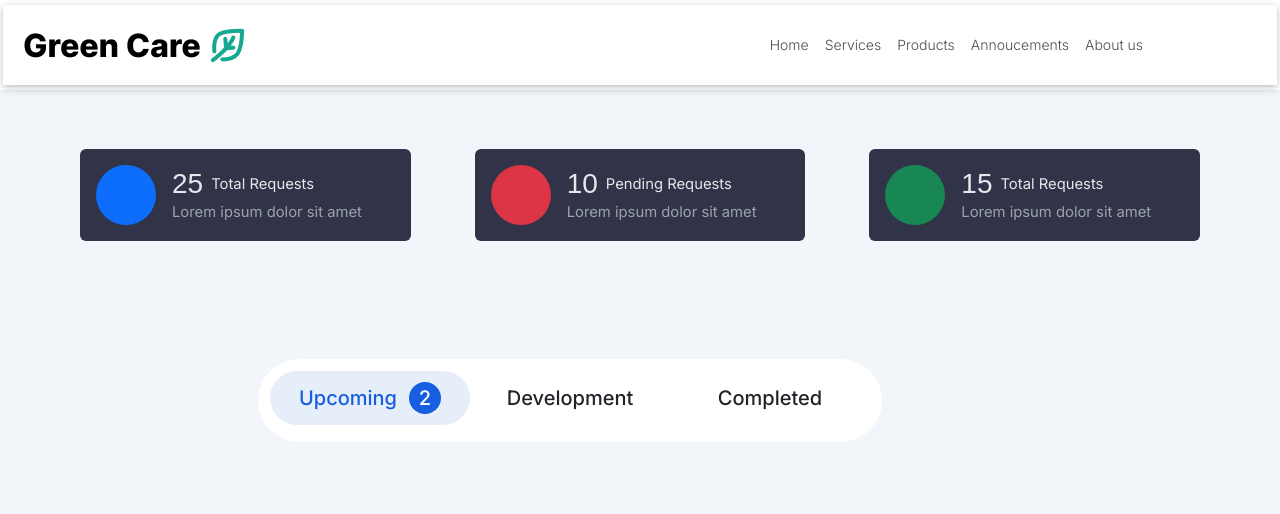
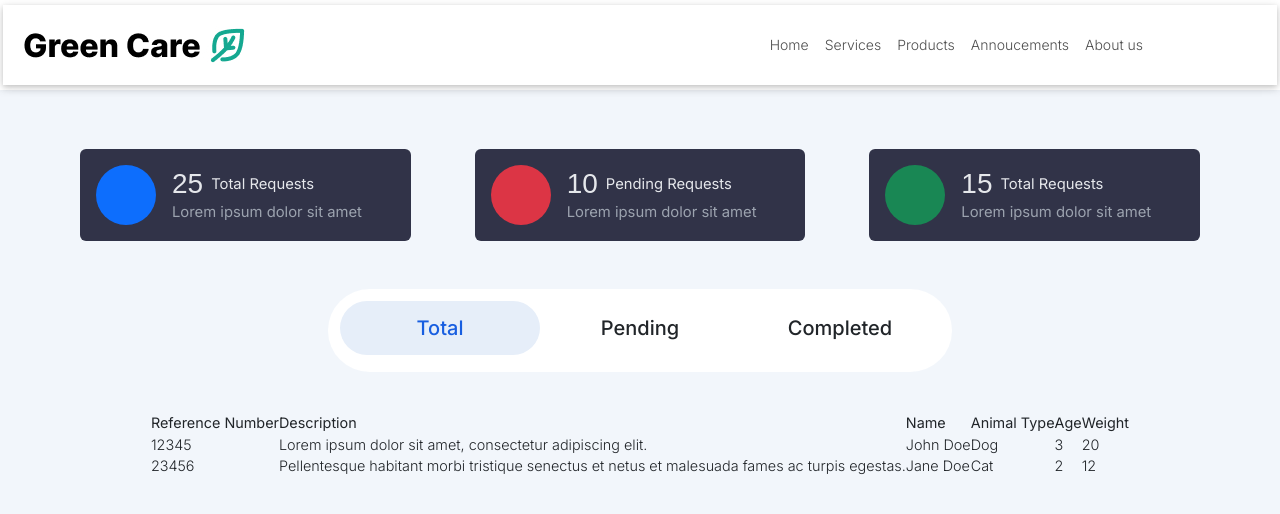
Before and after one commit to purnalakshitha99/GREEN-CARE, a React (Create React App) app in the folder FRONTEND/: page /doctorDashboard in a window 1280 px wide. Shown: the top 514 px of the page. Built offline with nearby package versions, Linux system fonts and the light colour scheme.

Commit message:
table added

```diff
--- a/FRONTEND/src/views/doctor/components/DashboardTabs.css
+++ b/FRONTEND/src/views/doctor/components/DashboardTabs.css
@@ -16,24 +16,18 @@ body {
   background-color: rgba(230, 238, 249, 0.5);
 }
 
-.container {
-  position: absolute;
-  left: 0;
-  top: 0;
-  right: 0;
-  bottom: 0;
-  display: flex;
-  align-items: center;
-  justify-content: center;
+.containerbox {
+
 }
 
 .tabs {
 	display: flex;
-	position: relative;
+  width: fit-content;
 	background-color: #fff;
 	box-shadow: 0 0 1px 0 rgba(#185ee0, 0.15), 0 6px 12px 0 rgba(#185ee0, 0.15);
 	padding: 0.75rem;
 	border-radius: 99px;
+  margin-bottom: 40px;
 }
 
 .tabs * {
@@ -107,3 +101,16 @@ input[id="radio-3"]:checked ~ .glider {
     transform: scale(0.6);
   }
 }
+
+
+.content {
+  display: flex;
+}
+
+.tabs-containerbox {
+  display: flex;
+}
+
+.table-containerbox {
+  margin-top: 1rem;
+}
--- a/FRONTEND/src/views/doctor/components/DashboardTabs.jsx
+++ b/FRONTEND/src/views/doctor/components/DashboardTabs.jsx
@@ -1,23 +1,55 @@
-import React from "react";
+import React, { useState } from "react";
 import "./DashboardTabs.css";
+import TotalRequestsTable from "./TotalRequestTable";
 
 const DashboardTabs = () => {
+  const [selectedTab, setSelectedTab] = useState("total");
+
+  const handleTabChange = (event) => {
+    setSelectedTab(event.target.value);
+  };
+
   return (
-    <div className="container">
+    <div className="containerbox" align = 'center'>
       <div className="tabs">
-        <input type="radio" id="radio-1" name="tab-group" value="upcoming" defaultChecked />
+        <input
+          type="radio"
+          id="radio-1"
+          name="tab-group"
+          value="total"
+          defaultChecked
+          checked={selectedTab === "total"}
+          onChange={handleTabChange}
+        />
         <label className="tab" htmlFor="radio-1">
-          Upcoming<span className="notification">2</span>
+          Total
         </label>
-        <input type="radio" id="radio-2" name="tab-group" value="development" />
+        <input
+          type="radio"
+          id="radio-2"
+          name="tab-group"
+          value="pending"
+          checked={selectedTab === "pending"}
+          onChange={handleTabChange}
+        />
         <label className="tab" htmlFor="radio-2">
-          Development
+          Pending
         </label>
-        <input type="radio" id="radio-3" name="tab-group" value="completed" />
+        <input
+          type="radio"
+          id="radio-3"
+          name="tab-group"
+          value="completed"
+          checked={selectedTab === "completed"}
+          onChange={handleTabChange}
+        />
         <label className="tab" htmlFor="radio-3">
           Completed
         </label>
         <span className="glider"></span>
+      </div>
+      <div className="tab-content">
+        {selectedTab === "total" && <TotalRequestsTable />}
       </div>
     </div>
   );
--- /dev/null
+++ b/FRONTEND/src/views/doctor/components/TotalRequestTable.jsx
@@ -0,0 +1,52 @@
+import React from "react";
+
+const TotalRequestsTable = () => {
+  const data = [
+    {
+      refNumber: "12345",
+      description: "Lorem ipsum dolor sit amet, consectetur adipiscing elit.",
+      name: "John Doe",
+      animalType: "Dog",
+      age: 3,
+      weight: 20,
+    },
+    {
+      refNumber: "23456",
+      description: "Pellentesque habitant morbi tristique senectus et netus et malesuada fames ac turpis egestas.",
+      name: "Jane Doe",
+      animalType: "Cat",
+      age: 2,
+      weight: 12,
+    },
+    // Add more dummy data here as needed
+  ];
+
+  return (
+    <table>
+      <thead>
+        <tr>
+          <th>Reference Number</th>
+          <th>Description</th>
+          <th>Name</th>
+          <th>Animal Type</th>
+          <th>Age</th>
+          <th>Weight</th>
+        </tr>
+      </thead>
+      <tbody>
+        {data.map((row) => (
+          <tr key={row.refNumber}>
+            <td>{row.refNumber}</td>
+            <td>{row.description}</td>
+            <td>{row.name}</td>
+            <td>{row.animalType}</td>
+            <td>{row.age}</td>
+            <td>{row.weight}</td>
+          </tr>
+        ))}
+      </tbody>
+    </table>
+  );
+};
+
+export default TotalRequestsTable;
--- a/FRONTEND/src/views/doctor/doctorDashboard.jsx
+++ b/FRONTEND/src/views/doctor/doctorDashboard.jsx
@@ -8,10 +8,10 @@ const DoctorDashboard = () => {
 
   return (
     <section id="learnMore" className="hero-block">
-      <header id="header">
         <AppHeader />
-      </header>
-    <DoctorCards/>
+      <div className="mb-5">
+      <DoctorCards/>
+      </div>
     <DashboardTabs/>
 
 
```
Also changed, not shown: FRONTEND/src/views/doctor/components/CompletedRequestsModal.jsx (deleted, +0 -26 lines), FRONTEND/src/views/doctor/components/PendingRequestsModal.jsx (deleted, +0 -26 lines), FRONTEND/src/views/doctor/components/TotalRequestsModal.jsx (deleted, +0 -26 lines), FRONTEND/src/views/doctor/vetHomePage.jsx (+5 -5 lines).
